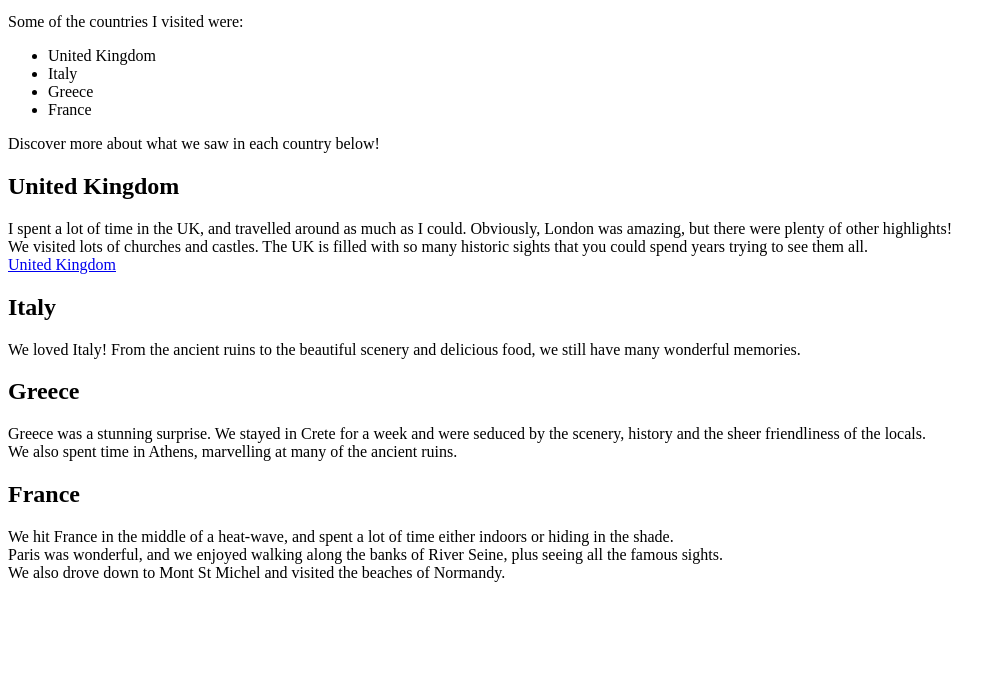
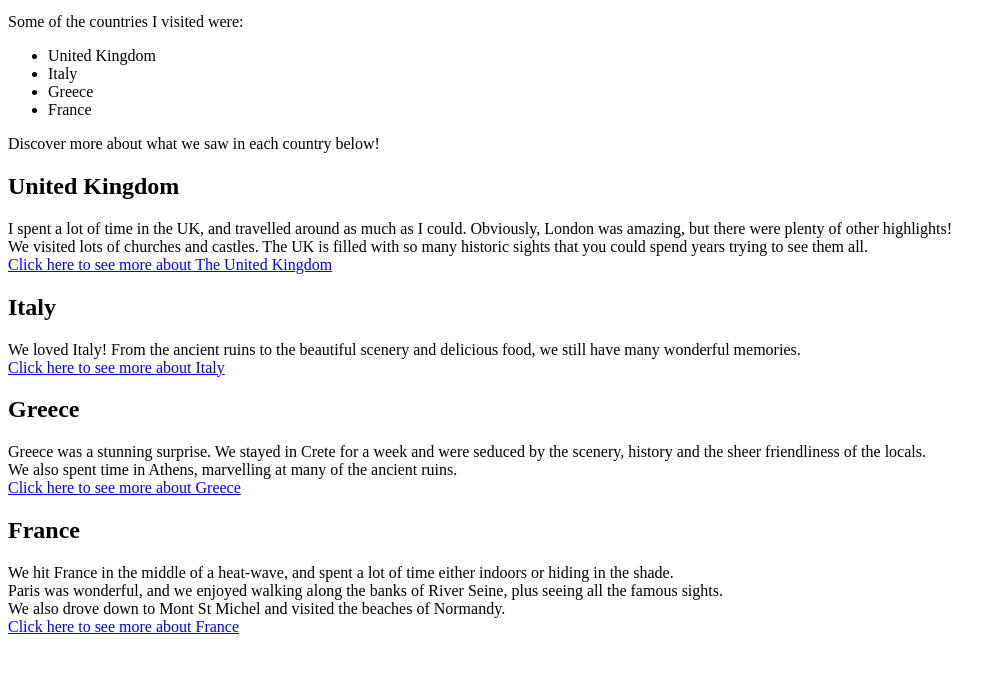
Before and after one commit to standrewscollege2018/2022-year-11-web-design-classwork-ash7313, a plain HTML site: page europe/index.html in a window 1280 px wide. Shown: the part 101-774 px from the top of the page, without its empty margins (0-1006 px from the left). Drawn offline with Linux system fonts and the light colour scheme.

Commit message:
home page done

```diff
--- a/europe/index.html
+++ b/europe/index.html
@@ -20,15 +20,18 @@
     <p><h2>United Kingdom</h2></p>
     <p>I spent a lot of time in the UK, and travelled around as much as I could. Obviously, London was amazing, but there were plenty of other highlights!<br>
       We visited lots of churches and castles. The UK is filled with so many historic sights that you could spend years trying to see them all.<br>
-      <a href="uk.html">United Kingdom</a>
+      <a href="uk.html">Click here to see more about The United Kingdom</a>
       <p><h2>Italy</h2></p>
-      <p>We loved Italy! From the ancient ruins to the beautiful scenery and delicious food, we still have many wonderful memories.</p>
+      <p>We loved Italy! From the ancient ruins to the beautiful scenery and delicious food, we still have many wonderful memories.<br>
+        <a href="italy.html">Click here to see more about Italy</a>
       <p><h2>Greece</h2></p>
       <p>Greece was a stunning surprise. We stayed in Crete for a week and were seduced by the scenery, history and the sheer friendliness of the locals.<br>
-        We also spent time in Athens, marvelling at many of the ancient ruins.
+        We also spent time in Athens, marvelling at many of the ancient ruins.<br>
+        <a href="greece.html">Click here to see more about Greece</a>
         <p><h2>France</h2></p>
         <p>We hit France in the middle of a heat-wave, and spent a lot of time either indoors or hiding in the shade.<br>
           Paris was wonderful, and we enjoyed walking along the banks of River Seine, plus seeing all the famous sights.<br>
-          We also drove down to Mont St Michel and visited the beaches of Normandy.
+          We also drove down to Mont St Michel and visited the beaches of Normandy.<br>
+          <a href="france.html">Click here to see more about France</a>
   </body>
 </html>
```
